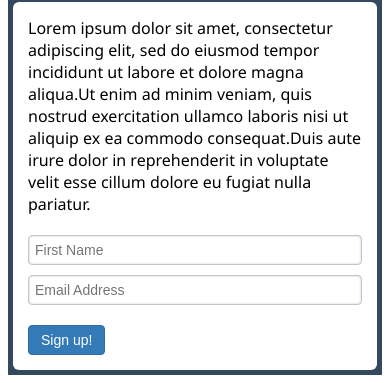
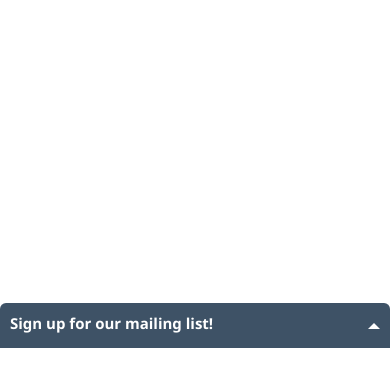
Before and after one commit to nozzlegear/Riddlevox, a plain HTML site: page Nozzlegear/index.html in a window 390 px wide. Shown: the part 496-879 px from the top of the page. After the commit the page ends 844 px from the top, so only its background shows below. Drawn offline with Linux system fonts and the light colour scheme.

Commit message:
WIP positioning
Bug in current build: 'this._form', 'this.anything' does not exist in any function that isn't the class constructor

```diff
--- a/Nozzlegear/Nozzlegear.css
+++ b/Nozzlegear/Nozzlegear.css
@@ -6,76 +6,133 @@ span {
     font-style: italic;
 }
 
-.Nozzlegear-container{
-    padding:0 5px 5px 5px;
-    border-top-left-radius: 6px;
-    border-top-right-radius:6px;
+.Nozzlegear-anchor {
+    position: relative;
 }
 
-.Nozzlegear-content{
-    background:#fff;
-    border-radius:6px;
-    padding:15px;
+.Nozzlegear-container {
+    box-sizing:border-box;
+    padding: 0 5px 5px 5px;
+    border-top-left-radius: 6px;
+    border-top-right-radius: 6px;
+    position: fixed;
+    bottom: 0;
+    max-width: 350px;
+    width:350px;
+    opacity:.95;
 }
 
-.Nozzlegear-content > p.Nozzlegear-message{
-    margin:0 0 15px 0;
+    .Nozzlegear-container.Nozzlegear-bottom-right {
+        right: 5%;
+    }
+
+    .Nozzlegear-container.Nozzlegear-bottom-left {
+        left: 5%;
+    }
+
+.Nozzlegear-content {
+    background: #fff;
+    border-radius: 6px;
+    padding: 15px;
+    transition:ease-in-out 1s;
 }
 
-.Nozzlegear-form{
+    .Nozzlegear-content > p.Nozzlegear-message {
+        margin: 0 0 15px 0;
+    }
 
+    .Nozzlegear-container.Nozzlegear-untoggled > .Nozzlegear-content{
+        display:none;
+    }
+
+.Nozzlegear-form {
 }
 
-.Nozzlegear-form > .Nozzlegear-form-group{
-    padding:5px 0;
+    .Nozzlegear-form > .Nozzlegear-form-group {
+        padding: 5px 0;
+    }
+
+        .Nozzlegear-form > .Nozzlegear-form-group > input {
+            display: block !important;
+            width: 100% !important;
+            font-size: 14px !important;
+            margin: 0 !important;
+            padding: 6px !important;
+            height: auto !important;
+            color: #333 !important;
+            border: 1px solid #c4c4c4 !important;
+            box-shadow: inset 0px 0px 3px rgba(0,0,0,0.18) !important;
+            border-radius: 4px !important;
+            box-sizing: border-box !important;
+            background-image: none !important;
+        }
+
+    .Nozzlegear-form > .Nozzlegear-button {
+        border: 1px solid !important;
+        margin: 15px 0 0 0 !important;
+        padding: 6px 12px !important;
+        font-size: 14px !important;
+        display: inline-block !important;
+        font-weight: 400 !important;
+        color: #ffffff !important;
+        background-color: #337ab7 !important;
+        border-color: #2e6da4 !important;
+        text-align: center !important;
+        vertical-align: middle !important;
+        -ms-touch-action: manipulation;
+        touch-action: manipulation;
+        cursor: pointer !important;
+        background-image: none !important;
+        border-radius: 4px !important;
+    }
+
+.Nozzlegear-hide {
+    display: none;
 }
 
-.Nozzlegear-form > .Nozzlegear-form-group > input{
-    display:block !important;
-    width:100% !important;
-    font-size:14px !important;
-    margin:0 !important;
-    padding: 6px !important;
-    height:auto !important;
-    color:#333 !important;
-    border:1px solid #c4c4c4 !important;
-    box-shadow:inset 0px 0px 3px rgba(0,0,0,0.18) !important;
-    border-radius:4px !important;
-    box-sizing:border-box !important;
-    background-image:none !important;
+a.Nozzlegear-toggle {
+    color: #fff;
+    text-decoration: none;
+    display: block;
+    padding: 10px 10px 10px 5px;
+    position:relative;
 }
 
-.Nozzlegear-form > .Nozzlegear-button{
-    border:1px solid !important;
-    margin: 15px 0 0 0 !important;
-    padding:6px 12px !important;
-    font-size:14px !important;
-    display:inline-block !important;
-    font-weight:400 !important;
-    color:#ffffff !important;
-    background-color:#337ab7 !important;
-    border-color:#2e6da4 !important;
-    text-align:center !important;
-    vertical-align: middle !important;
-    -ms-touch-action:manipulation;
-    touch-action:manipulation;
-    cursor:pointer !important;
-    background-image:none !important;
-    border-radius:4px !important;
+    a.Nozzlegear-toggle > h2 {
+        margin: 0;
+        padding: 0;
+        padding-right:20px;
+        font-size: 15px !important;
+    }
+
+    a.Nozzlegear-toggle > span.Nozzlegear-arrow-up{
+        display:block !important;
+        border-bottom: 6px solid #fff;
+        border-top:0;
+        border-left:6px solid transparent;
+        border-right:6px solid transparent;
+        padding:0;
+        width:0;
+        height:0;
+        position:absolute;
+        top:20px;
+        right:5px;
+    }
+
+@media (max-width:830px) {
+    .Nozzlegear-container{
+        max-width:100%;
+        width:100%;
+        left:0;
+        right:0;
+        margin:0 auto;
+    }
+
+    .Nozzlegear-container.Nozzlegear-bottom-right{
+        right:0;
+    }
+
+    .Nozzlegear-container.Nozzlegear-bottom-left{
+        left:0;
+    }
 }
-
-.Nozzlegear-hide{
-    display:none;
-}
-
-a.Nozzlegear-toggle{
-    color:#fff;
-    text-decoration:none;
-    display:block;
-    padding:10px;
-}
-
-a.Nozzlegear-toggle > h2{
-    margin:0;
-    padding:0;
-}
--- a/Nozzlegear/Nozzlegear.js
+++ b/Nozzlegear/Nozzlegear.js
@@ -8,15 +8,16 @@ var NozzlegearPosition;
 var Nozzlegear = (function () {
     function Nozzlegear(position, options) {
         this.options = options;
-        this.OnConversion = function () {
-            //To be implemented by user
+        this._onClick = function (e) {
+            e.preventDefault();
+            // TODO: Invoke the user's OnConversion handler
         };
         //#region Utility variables
         this._isStarted = false;
         this._defaultOptions = {
             Position: 2 /* BottomRight */,
             Title: "Sign up for our mailing list!",
-            Message: "Lorem ipsum dolor sit amet, consectetur adipiscing elit, sed do eiusmod tempor incididunt ut labore et dolore magna aliqua.Ut enim ad minim veniam, quis nostrud exercitation ullamco laboris nisi ut aliquip ex ea commodo consequat.Duis aute irure dolor in reprehenderit in voluptate velit esse cillum dolore eu fugiat nulla pariatur.",
+            Message: "Lorem ipsum dolor sit amet, consectetur adipiscing elit, sed do eiusmod tempor incididunt ut labore et dolore magna aliqua. Ut enim ad minim veniam, quis nostrud exercitation ullamco laboris nisi ut aliquip ex ea commodo consequat.",
             ButtonText: "Sign up!",
             BackgroundColor: "#34495e",
             OpenDelay: 5000,
@@ -49,12 +50,21 @@ var Nozzlegear = (function () {
             ;
         };
         this.options = this._checkDefaults(position, options);
+        //Prepare a unique id to get a reference to the form after appending it to the body
+        var uid = "Nozzlegear-" + Math.random();
         //Build template and append to body
         this._form = document.createElement("div");
+        this._form.id = uid;
         this._form.classList.add("Nozzlegear-container");
         this._form.classList.add("Nozzlegear-hide");
+        this._form.classList.add("Nozzlegear-untoggled");
         this._form.style.backgroundColor = this.options.BackgroundColor;
         this._form.innerHTML = this._template;
+        //Determine position
+        if (this.options.Position === 0 /* BottomLeft */)
+            this._form.classList.add("Nozzlegear-bottom-left");
+        if (this.options.Position === 2 /* BottomRight */)
+            this._form.classList.add("Nozzlegear-bottom-right");
         //Set the content
         this._form.getElementsByClassName("Nozzlegear-title").item(0).textContent = this.options.Title;
         this._form.getElementsByClassName("Nozzlegear-message").item(0).textContent = this.options.Message;
@@ -72,16 +82,27 @@ var Nozzlegear = (function () {
             hideControl("Nozzlegear-lname-capture");
         if (!this.options.CaptureFullName)
             hideControl("Nozzlegear-fullname-capture");
-        //Wire up event listeners
+        //Wire up click listeners
+        this._form.getElementsByClassName("Nozzlegear-button").item(0).addEventListener("click", this._onClick);
+        this._form.getElementsByClassName("Nozzlegear-toggle").item(0).addEventListener("click", this.Show);
         //Append the form to the document
         document.body.appendChild(this._form);
+        //Form reference is lost after appending. Get it back
+        this._form = document.getElementById(uid);
     }
-    Nozzlegear.prototype.Show = function () {
-        console.log("Showing");
+    Nozzlegear.prototype.Show = function (e) {
+        if (e)
+            e.preventDefault();
+        this.Hide();
+        //Show form by removing the untoggled class
+        this._form.classList.remove("Nozzlegear-untoggled");
         return this;
     };
-    Nozzlegear.prototype.Hide = function () {
-        console.log("Hiding");
+    Nozzlegear.prototype.Hide = function (e) {
+        if (e)
+            e.preventDefault();
+        //Hide form by adding the untoggled class
+        this._form.classList.add("Nozzlegear-untoggled");
         return this;
     };
     Nozzlegear.prototype.Start = function () {
```
Also changed, not shown: Nozzlegear/Nozzlegear.ts (+31 -11 lines), 1 other file.
